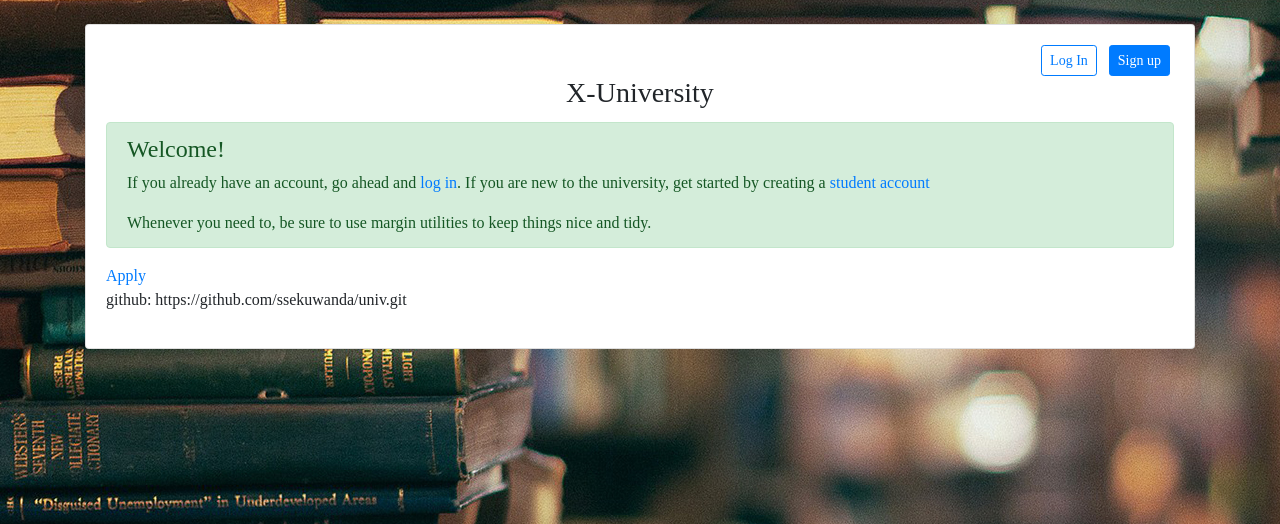
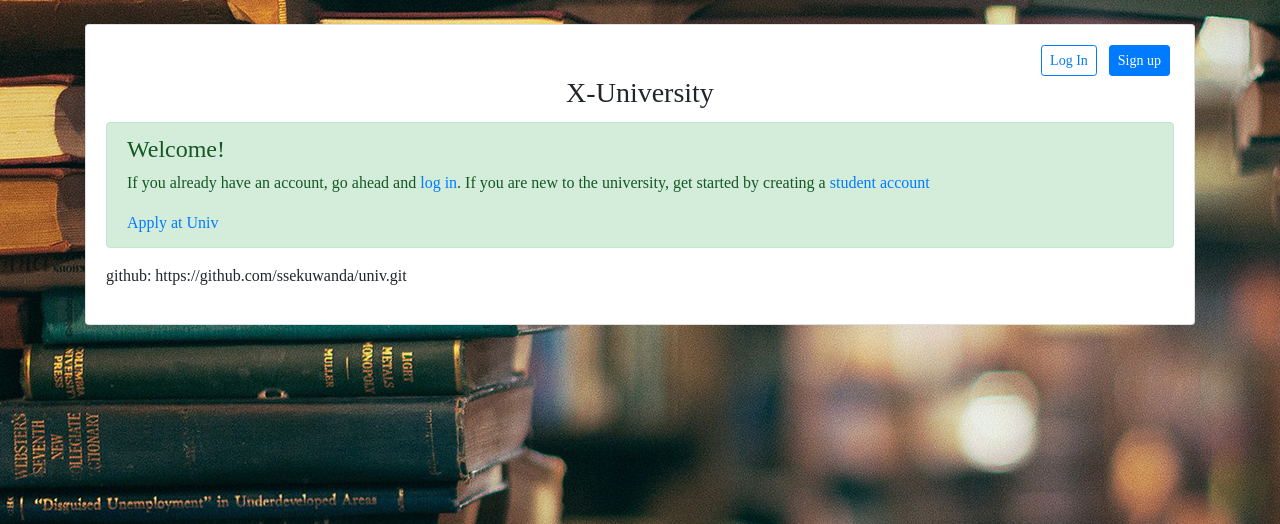
Before and after one commit to ssekuwanda/University-Admission-DB, a Django app: page / in a window 1280 px wide. Shown: the top 524 px of the page. Run offline with Django 3.2, Linux system fonts and the light colour scheme; some libraries are stand-ins or nearby versions; some web fonts are replaced.

Commit message:
editted home page

```diff
--- a/accounts/templates/front/home.html
+++ b/accounts/templates/front/home.html
@@ -15,9 +15,9 @@
                 <p>
                     If you already have an account, go ahead and <a href="{% url 'login' %}">log in</a>. If you are new to the university, get started by creating a <a href="{% url 'signup' %}">student account</a>
                 </p>
-                <p class="mb-0">Whenever you need to, be sure to use margin utilities to keep things nice and tidy.</p>
+                <p class="mb-0"><a href="{% url 'apply' %}">Apply at Univ</a></p>
                 </div>
-                <a href="{% url 'apply' %}">Apply</a>
+
                 <p> github: https://github.com/ssekuwanda/univ.git</p>
             </div>
         </div>
```
